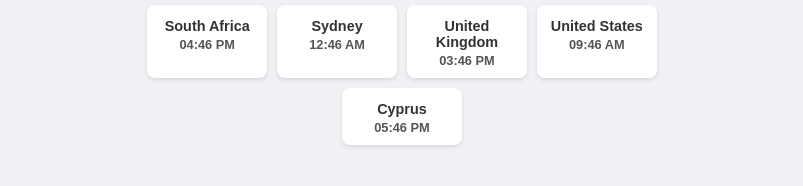
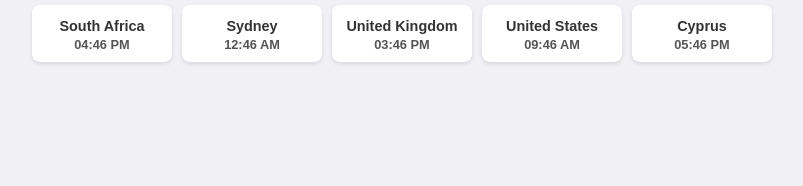
Before and after one commit to BradleyFarquharson/Timezones, a plain HTML site: page index.html in a window 1280 px wide. Shown: the whole page, without its empty margins (238-1041 px from the left). Drawn offline with Linux system fonts and the light colour scheme.

Commit message:
Update styles.css

```diff
--- a/styles.css
+++ b/styles.css
@@ -12,9 +12,10 @@ body {
 
 .container {
     display: flex;
-    flex-wrap: wrap; /* Ensures clocks wrap to fit smaller containers */
+    flex-direction: row;
     justify-content: center;
-    max-width: 100%; /* Container will adjust to the screen width */
+    flex-wrap: nowrap; /* Prevents the clocks from wrapping to the next line */
+    overflow-x: auto; /* Allows horizontal scrolling if necessary */
 }
 
 .clock {
@@ -24,18 +25,18 @@ body {
     margin: 5px;
     padding: 10px;
     text-align: center;
-    flex-basis: calc(100% / 5 - 10px); /* Ensure the clocks fit in a smaller container */
-    max-width: 150px; /* Limit max width to keep it small */
+    flex-shrink: 0; /* Ensures the clocks don't shrink if the container is too small */
+    width: 120px;  /* Width of each box */
 }
 
 h2 {
-    font-size: 0.9rem; /* Smaller title font size */
+    font-size: 0.9rem; /* Small title font size */
     color: #333333;
     margin: 3px 0;
 }
 
 .time {
-    font-size: 0.8rem; /* Smaller time font size */
+    font-size: 0.8rem; /* Small time font size */
     font-weight: bold;
     color: #555555;
     margin-top: 3px;
@@ -49,11 +50,11 @@ h2 {
 
 @media screen and (max-width: 600px) {
     .clock {
-        flex-basis: calc(100% / 2 - 10px); /* Adjusts to fit smaller screens */
+        flex-basis: 100%; /* For small screens, clocks stack vertically */
         max-width: 120px;
     }
 
     .time, h2 {
-        font-size: 0.7rem; /* Reduce font sizes further on very small screens */
+        font-size: 0.7rem;
     }
 }
```
